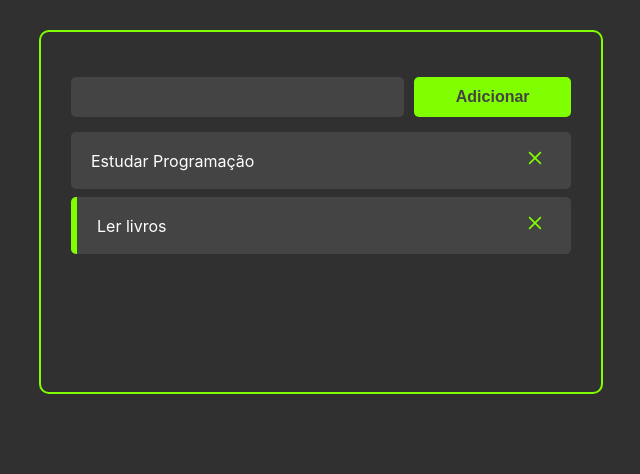
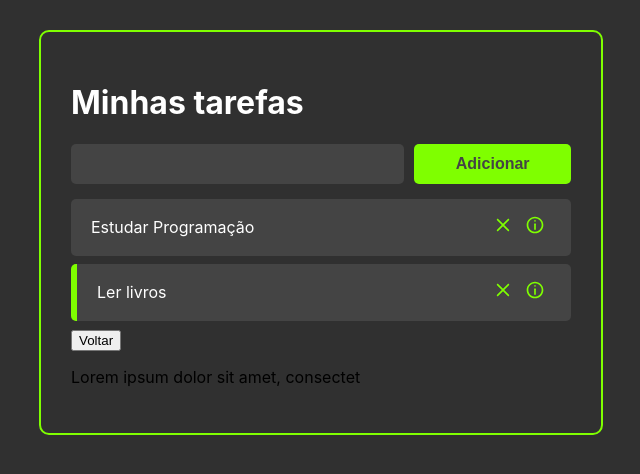
Before and after one commit to MarcusHolanda1/MyStacks, a React (Create React App) app: page / in a window 1280 px wide. Shown: the top 474 px of the page, without its empty margins (319-959 px from the left). Built offline with nearby package versions, Linux system fonts and the light colour scheme.

Commit message:
add path

```diff
--- a/package.json
+++ b/package.json
@@ -9,6 +9,7 @@
     "react": "^17.0.2",
     "react-dom": "^17.0.2",
     "react-icons": "^4.2.0",
+    "react-router-dom": "^5.2.0",
     "react-scripts": "4.0.3",
     "web-vitals": "^1.0.1"
   },
--- a/src/App.jsx
+++ b/src/App.jsx
@@ -1,9 +1,14 @@
 import React, { useState } from 'react';
 import { v4 as uuidv4 } from 'uuid'
+import { BrowserRouter as Router, Route } from "react-router-dom";
 
+import Header from './components/Header'
 import Tasks from './components/Tasks'
+import AddTask from './components/AddTask';
+import TaskDetails from './components/TaskDetails'
+
 import './App.css'
-import AddTask from './components/AddTask';
+
 
 const App = () => {
   // let messages = 'Hello poww'
@@ -23,9 +28,9 @@
   const handleTaskClick = (taskId) => {
     const newTasks = tasks.map((task) => {
       if (task.id === taskId)
-       return { ...task, completed: !task.completed}
+        return { ...task, completed: !task.completed }
 
-        return task
+      return task
     })
     setTasks(newTasks)
   }
@@ -49,15 +54,25 @@
   }
 
   return (
-    <>
+    <Router>
       <div className="container">
-        <AddTask handleTaskAddition={handleTaskAddition} />
-        <Tasks tasks={tasks}
-        handleTaskClick={handleTaskClick}
-        handleTaskDeletion={handleTaskDeletion}
+        <Header />
+        <Route
+          path="/"
+          exact
+          render={() => (
+            <>
+              <AddTask handleTaskAddition={handleTaskAddition} />
+              <Tasks tasks={tasks}
+                handleTaskClick={handleTaskClick}
+                handleTaskDeletion={handleTaskDeletion}
+              />
+            </>
+          )}
         />
+        <Route path="" exact render={TaskDetails}/>
       </div>
-    </>
+    </ Router>
   )
 }
 
--- a/src/components/Header.jsx
+++ b/src/components/Header.jsx
@@ -0,0 +1,7 @@
+import React from 'react';
+
+const Header = () => {
+    return ( <h1 style={{color: "white"}}>Minhas tarefas</h1> );
+}
+
+export default Header;
--- a/src/components/Task.css
+++ b/src/components/Task.css
@@ -13,10 +13,12 @@
     cursor: pointer;
 }
 
-.remove-task-button {
+.remove-task-button,
+.see-task-details-button {
     background-color: #444;
     font-size: 20px;
     border: none;
     color: chartreuse;
+    cursor: pointer;
 
 }
--- a/src/components/Task.jsx
+++ b/src/components/Task.jsx
@@ -1,5 +1,6 @@
 import React from 'react';
 import { CgClose } from "react-icons/cg";
+import { CgInfo } from "react-icons/cg";
 
 import './Task.css'
 
@@ -17,6 +18,10 @@
                     onClick={() => handleTaskDeletion(task.id)}>
                       <CgClose />
                     </button>
+                    <button className="see-task-details-button"
+                        >
+                      <CgInfo />
+                    </button>
             </div>
         </div>
 
--- /dev/null
+++ b/src/components/TaskDetails.jsx
@@ -0,0 +1,20 @@
+import React from 'react';
+
+import Button from './Button'
+
+const TaskDetails = () => {
+    return (
+        <>
+            <div className="back-button-container">
+                <button>Voltar</button>
+            </div>
+            <div className="task-details-container">
+                <p>
+                    Lorem ipsum dolor sit amet, consectet
+                </p>
+            </div>
+        </>
+    );
+}
+
+export default TaskDetails;
```
Also changed, not shown: 1 other file (tests, documents, lock files or other folders).
